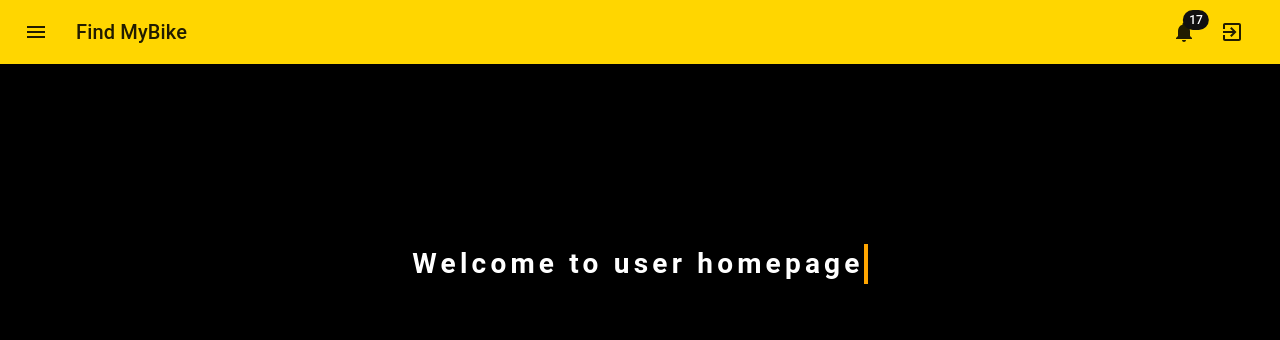
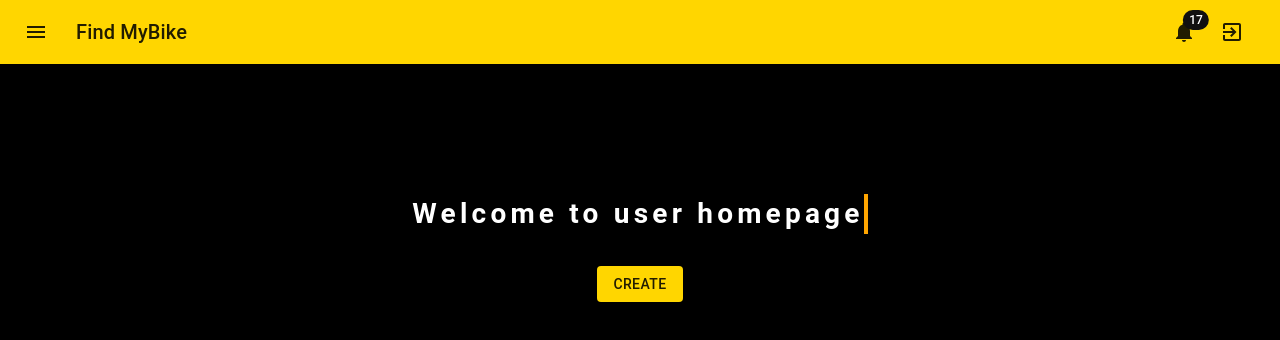
Before and after one commit to slim-hmidi/stolen-bikes-frontend, a React (Create React App) app: page /user-menu in a window 1280 px wide. Shown: the top 340 px of the page. Built offline with nearby package versions, Linux system fonts and the light colour scheme.

Commit message:
add button and update styles

```diff
--- a/src/components/user/Menu.tsx
+++ b/src/components/user/Menu.tsx
@@ -1,25 +1,40 @@
-import React from "react";
+import React, { useState } from "react";
 import { useHistory } from "react-router-dom";
 import AppBar from "../../common/AppBar";
 import CssBaseline from "@material-ui/core/CssBaseline";
 import './styles.css';
 import Grid from "@material-ui/core/Grid";
+import Button from "@material-ui/core/Button";
+import { makeStyles, Theme, createStyles } from "@material-ui/core";
 
-
+const styles = makeStyles((theme: Theme) => createStyles({
+  item: {
+    marginBottom: theme.spacing(4),
+  },
+}))
 
 const UserMenu = () => {
   const history = useHistory();
+  const [hiddenButton, setHiddenButton] = useState(true);
+  const classes = styles();
+
   const handleLogout = () => {
     history.push('/')
   }
+  const handleAnimationEnd = () => setHiddenButton(false);
   return (
     <div>
       <CssBaseline />
       <AppBar label="user" handleLogout={handleLogout} />
-      <Grid container alignItems="center" justify="center" style={{ height: "50vh" }}>
-        <div className="typewriter">
-          <h1>Welcome to user homepage</h1>
-        </div>
+      <Grid container direction="column" alignItems="center" justify="center" style={{ height: "50vh" }}>
+        <Grid item className={classes.item}>
+          <h1 className="welcome-msg" onAnimationEnd={handleAnimationEnd}>Welcome to user homepage</h1>
+        </Grid>
+        <Grid item className={classes.item}>
+          {
+            !!hiddenButton ? null : <Button variant="contained" color="secondary">Create</Button>
+          }
+        </Grid>
       </Grid>
     </div>
   )
--- a/src/components/user/styles.css
+++ b/src/components/user/styles.css
@@ -1,4 +1,4 @@
-.typewriter h1 {
+.welcome-msg {
     overflow: hidden; /* Ensures the content is not revealed until the animation */
     border-right: .15em solid orange; /* The typwriter cursor */
     white-space: nowrap; /* Keeps the content on a single line */
@@ -8,6 +8,7 @@
       typing 3.5s steps(40, end),
       blink-caret .75s step-end infinite;
   }
+
 
   /* The typing effect */
   @keyframes typing {
```
